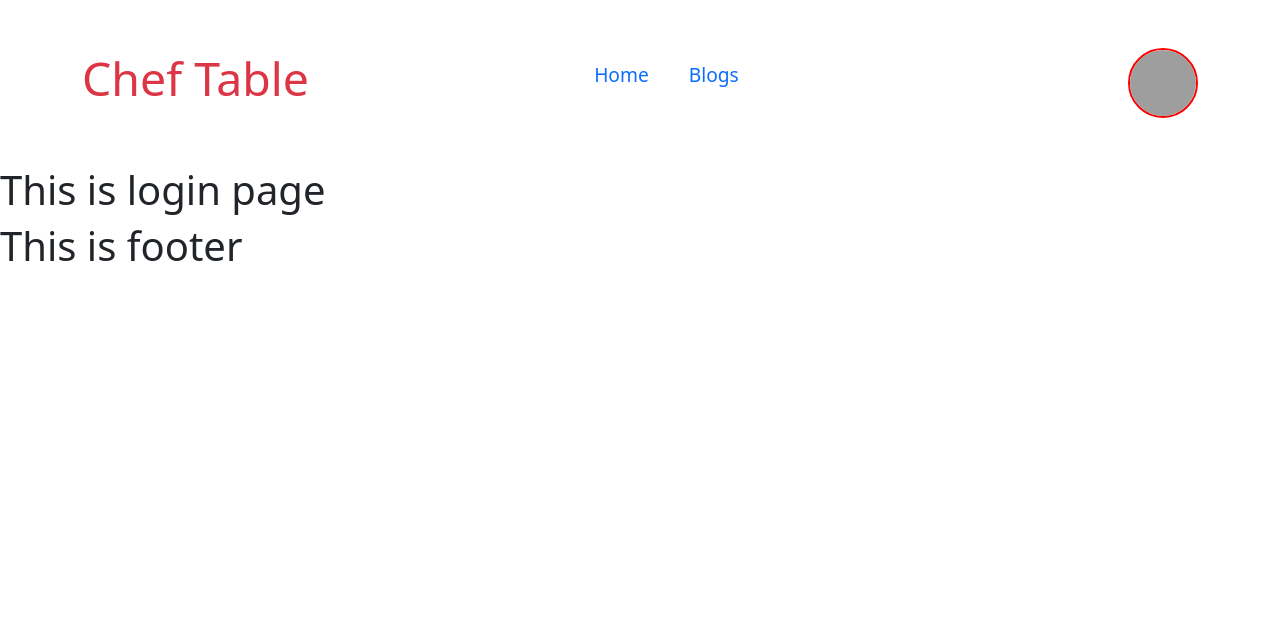
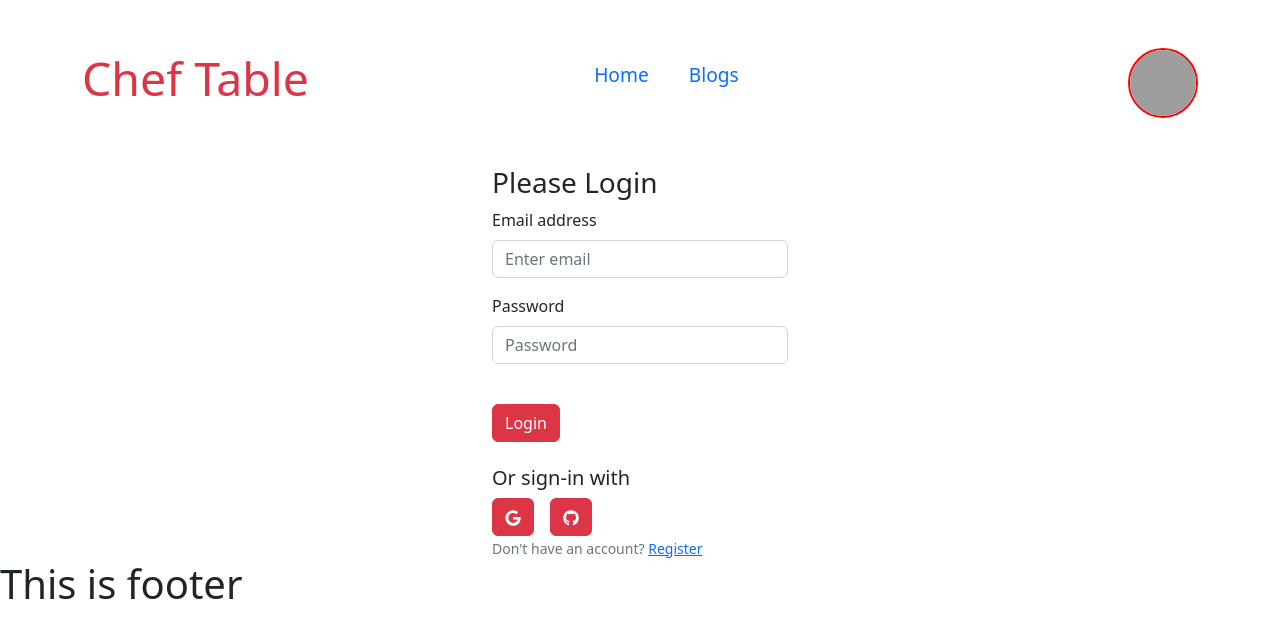
Before and after one commit to Arup43/chef-table-client, a React (Vite) app: page /login in a window 1280 px wide. Shown: the top 638 px of the page. Built offline with nearby package versions, Linux system fonts and the light colour scheme; grey boxes are pictures that could not be loaded.

Commit message:
Login functionality done

```diff
--- a/package.json
+++ b/package.json
@@ -17,6 +17,7 @@
     "react": "^18.2.0",
     "react-bootstrap": "^2.7.4",
     "react-dom": "^18.2.0",
+    "react-icons": "^4.8.0",
     "react-router-dom": "^6.11.0",
     "sort-by": "^1.2.0"
   },
--- a/src/pages/Login/Login.jsx
+++ b/src/pages/Login/Login.jsx
@@ -1,11 +1,93 @@
-import './Login.css'
+import { useContext, useState } from "react";
+import "./Login.css";
+import { Button, Container, Form } from "react-bootstrap";
+import { Link } from "react-router-dom";
+import { AuthContext } from "../../providers/AuthProvider";
+import { FaGithub, FaGoogle } from "react-icons/fa";
 
 const Login = () => {
-    return (
-        <div>
-            <h1>This is login page</h1>
-        </div>
-    );
+  const { signIn, loginWithGoogle, loginWithGithub } = useContext(AuthContext);
+  const [error, setError] = useState("");
+
+  const handleLogin = (event) => {
+    event.preventDefault();
+    setError("");
+
+    const form = event.target;
+    const email = form.email.value;
+    const password = form.password.value;
+
+    signIn(email, password)
+      .then((result) => {
+        console.log(result.user);
+        form.reset();
+      })
+      .catch((error) => {
+        setError(error.message);
+      });
+  };
+
+  const handleGoogleLogin = () => {
+    loginWithGoogle()
+      .then((result) => {
+        console.log(result.user);
+      })
+      .catch((error) => {
+        setError(error.message);
+      });
+  };
+  const handleGithubLogin = () => {
+    loginWithGithub()
+        .then((result) => {
+            console.log(result.user);
+            })
+        .catch((error) => {
+            setError(error.message);
+        });
+  };
+
+  return (
+    <Container className="w-25 mx-auto">
+      <h3>Please Login</h3>
+      <Form onSubmit={handleLogin}>
+        <Form.Group className="mb-3" controlId="formBasicEmail">
+          <Form.Label>Email address</Form.Label>
+          <Form.Control
+            type="email"
+            name="email"
+            placeholder="Enter email"
+            required
+          />
+        </Form.Group>
+        <Form.Group className="mb-3" controlId="formBasicPassword">
+          <Form.Label>Password</Form.Label>
+          <Form.Control
+            type="password"
+            name="password"
+            placeholder="Password"
+            required
+          />
+        </Form.Group>
+        <Form.Text className="text-danger">{error}</Form.Text> <br />
+        <Button variant="danger" type="submit">
+          Login
+        </Button>
+        <br />
+        <br />
+        <h5>Or sign-in with</h5>
+        <Button onClick={handleGoogleLogin} className="me-3 btn btn-danger">
+          <FaGoogle></FaGoogle>
+        </Button>
+        <Button onClick={handleGithubLogin} className="btn btn-danger">
+          <FaGithub></FaGithub>
+        </Button>
+        <br />
+        <Form.Text className="text-secondary">
+          Don&apos;t have an account? <Link to="/register">Register</Link>
+        </Form.Text>
+      </Form>
+    </Container>
+  );
 };
 
 export default Login;
--- a/src/pages/Registration/Registration.jsx
+++ b/src/pages/Registration/Registration.jsx
@@ -33,6 +33,7 @@ const Registration = () => {
         updateUserProfile(name, photo)
           .then(() => {
             console.log("Profile Updated");
+            form.reset();
           })
           .catch((error) => {
             console.log(error.message);
--- a/src/providers/AuthProvider.jsx
+++ b/src/providers/AuthProvider.jsx
@@ -1,6 +1,6 @@
 /* eslint-disable react/prop-types */
 import { createContext } from 'react';
-import { createUserWithEmailAndPassword, getAuth, updateProfile } from "firebase/auth";
+import { GithubAuthProvider, GoogleAuthProvider, createUserWithEmailAndPassword, getAuth, signInWithEmailAndPassword, signInWithPopup, updateProfile } from "firebase/auth";
 import app from '../utils/firebase/firebase.config';
 
 
@@ -14,13 +14,30 @@ const AuthProvider = ({children}) => {
         return createUserWithEmailAndPassword(auth, email, password);
     }
 
+    const signIn = (email, password) => {
+        return signInWithEmailAndPassword(auth, email, password);
+    }
+
     const updateUserProfile = (name, photo) => {
         return updateProfile(auth.currentUser, { displayName: name, photoURL: photo })
     }
 
+    const loginWithGoogle = () => {
+        const provider = new GoogleAuthProvider();
+        return signInWithPopup(auth, provider);
+    }
+
+    const loginWithGithub = () => {
+        const provider = new GithubAuthProvider();
+        return signInWithPopup(auth, provider);
+    }
+
     const authInfo = {
         createUser,
-        updateUserProfile
+        updateUserProfile,
+        signIn,
+        loginWithGoogle,
+        loginWithGithub
     }
 
     return (
```
Also changed, not shown: 1 other file (tests, documents, lock files or other folders).
